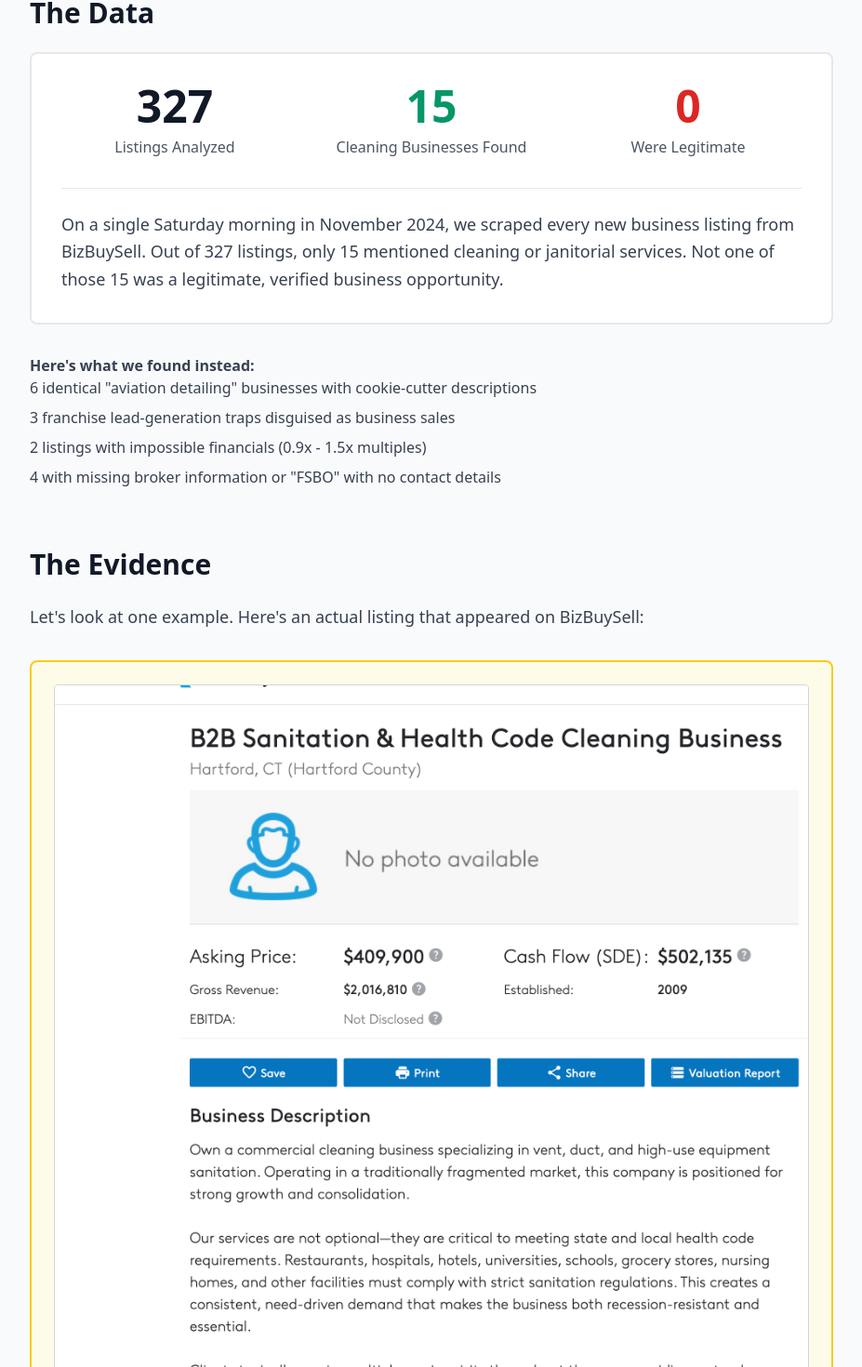
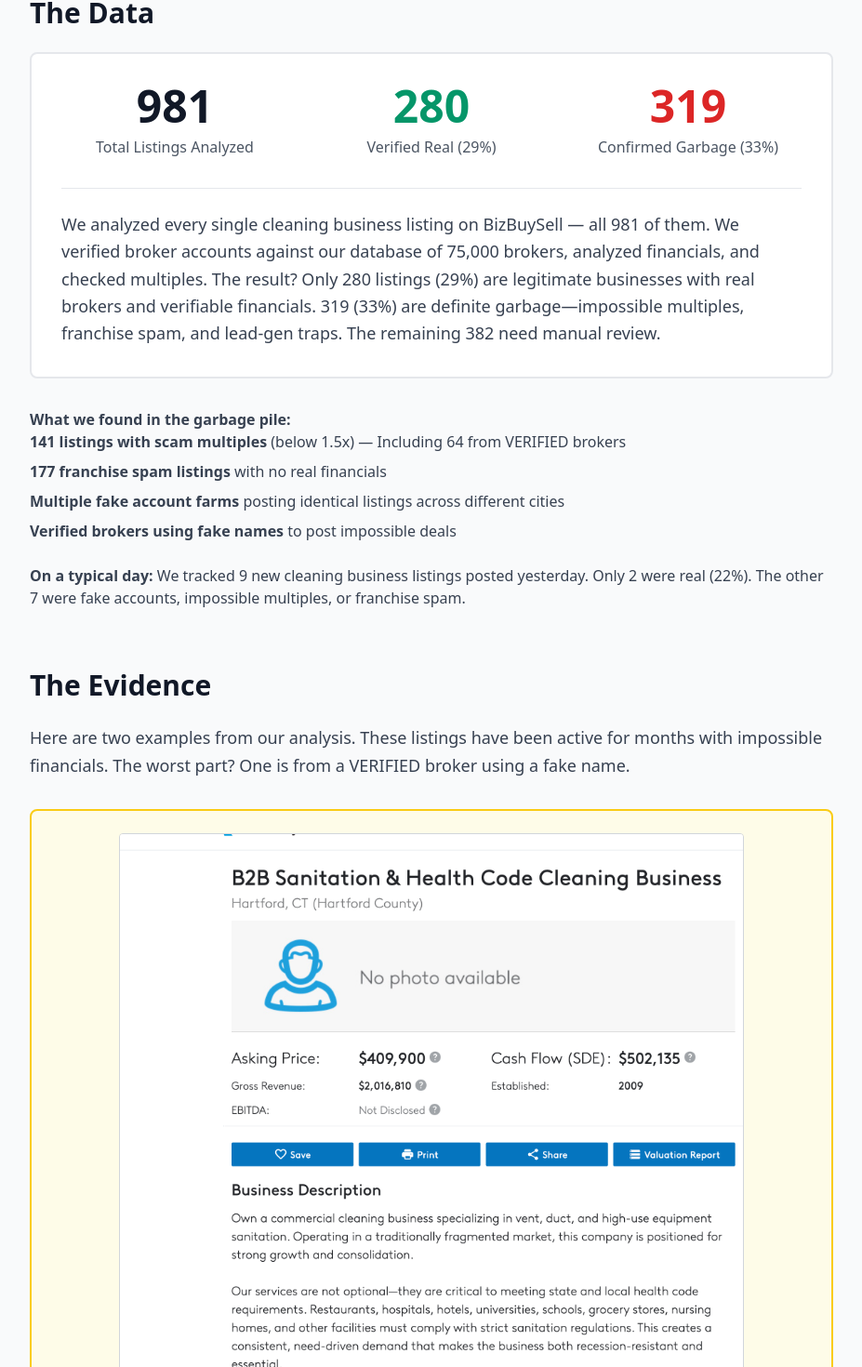
Before and after one commit to jeffsosville/cleaningexits, a Next.js app: page /why in a window 1280 px wide. Shown: the part 470-1940 px from the top of the page at 93% size, without its empty margins (176-1103 px from the left). Built offline with nearby package versions, Linux system fonts and the light colour scheme.

Commit message:
Update why.tsx

```diff
--- a/pages/why.tsx
+++ b/pages/why.tsx
@@ -1,6 +1,10 @@
 // pages/why.tsx
+// DROP THIS FILE INTO YOUR REPO AT: pages/why.tsx
+// THEN ADD THE TWO SCREENSHOT IMAGES TO: public/images/
+
 import Head from 'next/head';
 import Link from 'next/link';
+import Image from 'next/image';
 
 export default function Why() {
   return (
@@ -32,8 +36,8 @@ export default function Why() {
               We're Fixing It.
             </h1>
             <p className="text-xl text-gray-300 leading-relaxed">
-              We analyzed 327 recent BizBuySell listings looking for cleaning businesses.
-              What we found exposed a fundamentally broken marketplace.
+              We analyzed all 981 cleaning business listings on BizBuySell. Only 280 (29%) are legitimate.
+              Here's the data that exposes a fundamentally broken marketplace.
             </p>
           </div>
         </div>
@@ -48,38 +52,46 @@ export default function Why() {
             <div className="bg-white rounded-lg border-2 border-gray-200 p-8 mb-8">
               <div className="grid md:grid-cols-3 gap-8 text-center mb-8">
                 <div>
-                  <div className="text-5xl font-bold text-gray-900 mb-2">327</div>
-                  <div className="text-gray-600">Listings Analyzed</div>
+                  <div className="text-5xl font-bold text-gray-900 mb-2">981</div>
+                  <div className="text-gray-600">Total Listings Analyzed</div>
                 </div>
                 <div>
-                  <div className="text-5xl font-bold text-emerald-600 mb-2">15</div>
-                  <div className="text-gray-600">Cleaning Businesses Found</div>
+                  <div className="text-5xl font-bold text-emerald-600 mb-2">280</div>
+                  <div className="text-gray-600">Verified Real (29%)</div>
                 </div>
                 <div>
-                  <div className="text-5xl font-bold text-red-600 mb-2">0</div>
-                  <div className="text-gray-600">Were Legitimate</div>
+                  <div className="text-5xl font-bold text-red-600 mb-2">319</div>
+                  <div className="text-gray-600">Confirmed Garbage (33%)</div>
                 </div>
               </div>
 
               <div className="border-t pt-6">
                 <p className="text-gray-700 text-lg leading-relaxed">
-                  On a single Saturday morning in November 2024, we scraped every new business listing
-                  from BizBuySell. Out of 327 listings, only 15 mentioned cleaning or janitorial services.
-                  Not one of those 15 was a legitimate, verified business opportunity.
+                  We analyzed every single cleaning business listing on BizBuySell — all 981 of them.
+                  We verified broker accounts against our database of 75,000 brokers, analyzed financials,
+                  and checked multiples. The result? Only 280 listings (29%) are legitimate businesses
+                  with real brokers and verifiable financials. 319 (33%) are definite garbage—impossible
+                  multiples, franchise spam, and lead-gen traps. The remaining 382 need manual review.
                 </p>
               </div>
             </div>
 
             <div className="prose prose-lg max-w-none text-gray-700">
               <p>
-                <strong>Here's what we found instead:</strong>
+                <strong>What we found in the garbage pile:</strong>
               </p>
               <ul className="space-y-2">
-                <li>6 identical "aviation detailing" businesses with cookie-cutter descriptions</li>
-                <li>3 franchise lead-generation traps disguised as business sales</li>
-                <li>2 listings with impossible financials (0.9x - 1.5x multiples)</li>
-                <li>4 with missing broker information or "FSBO" with no contact details</li>
+                <li><strong>141 listings with scam multiples</strong> (below 1.5x) — Including 64 from VERIFIED brokers</li>
+                <li><strong>177 franchise spam listings</strong> with no real financials</li>
+                <li><strong>Multiple fake account farms</strong> posting identical listings across different cities</li>
+                <li><strong>Verified brokers using fake names</strong> to post impossible deals</li>
               </ul>
+
+              <p className="mt-6">
+                <strong>On a typical day:</strong> We tracked 9 new cleaning business listings posted
+                yesterday. Only 2 were real (22%). The other 7 were fake accounts, impossible multiples,
+                or franchise spam.
+              </p>
             </div>
           </section>
 
@@ -88,45 +100,24 @@ export default function Why() {
             <h2 className="text-3xl font-bold text-gray-900 mb-6">The Evidence</h2>
 
             <p className="text-gray-700 text-lg mb-8 leading-relaxed">
-              Let's look at one example. Here's an actual listing that appeared on BizBuySell:
+              Here are two examples from our analysis. These listings have been active for months with
+              impossible financials. The worst part? One is from a VERIFIED broker using a fake name.
             </p>
 
+            {/* Junk Listing 1 */}
             <div className="bg-yellow-50 border-2 border-yellow-400 rounded-lg p-6 mb-6">
               <div className="mb-4">
-                <img
+                <Image
                   src="/images/bizbuysell-junk-1.png"
-                  alt="BizBuySell listing showing impossible 1.07x multiple"
-                  className="w-full rounded border border-gray-300"
+                  alt="BizBuySell listing showing impossible 0.82x multiple"
+                  width={600}
+                  height={400}
+                  className="w-full max-w-2xl mx-auto rounded border border-gray-300"
                 />
               </div>
 
               <div className="bg-white rounded p-4">
                 <p className="text-sm text-gray-600 mb-2"><strong>Why this is a red flag:</strong></p>
-                <p className="text-gray-700 mb-3">
-                  <strong>$375,000 asking price ÷ $350,268 cashflow = 1.07x multiple</strong>
-                </p>
-                <p className="text-gray-700">
-                  You'd get your entire investment back in 13 months. If this business actually
-                  generated $350K in annual cash flow, why would anyone sell it for $375K?
-                  Real commercial cleaning businesses sell for 2.5x-4x multiples, not 1.07x.
-                </p>
-                <p className="text-gray-700 mt-3 font-semibold">
-                  This has been listed for months. BizBuySell never removed it.
-                </p>
-              </div>
-            </div>
-
-            <div className="bg-yellow-50 border-2 border-yellow-400 rounded-lg p-6 mb-8">
-              <div className="mb-4">
-                <img
-                  src="/images/bizbuysell-junk-2.png"
-                  alt="BizBuySell listing showing impossible 0.82x multiple"
-                  className="w-full rounded border border-gray-300"
-                />
-              </div>
-
-              <div className="bg-white rounded p-4">
-                <p className="text-sm text-gray-600 mb-2"><strong>Even worse:</strong></p>
                 <p className="text-gray-700 mb-3">
                   <strong>$409,900 asking price ÷ $502,135 cashflow = 0.82x multiple</strong>
                 </p>
@@ -135,6 +126,31 @@ export default function Why() {
                   asking $410K. That means you'd get your money back in less than 10 months and
                   the seller would be LOSING money on the deal. This is mathematically impossible
                   for a legitimate business sale.
+                </p>
+              </div>
+            </div>
+
+            {/* Junk Listing 2 */}
+            <div className="bg-yellow-50 border-2 border-yellow-400 rounded-lg p-6 mb-8">
+              <div className="mb-4">
+                <Image
+                  src="/images/bizbuysell-junk-2.png"
+                  alt="BizBuySell listing showing impossible 1.07x multiple"
+                  width={600}
+                  height={400}
+                  className="w-full max-w-2xl mx-auto rounded border border-gray-300"
+                />
+              </div>
+
+              <div className="bg-white rounded p-4">
+                <p className="text-sm text-gray-600 mb-2"><strong>Another example:</strong></p>
+                <p className="text-gray-700 mb-3">
+                  <strong>$375,000 asking price ÷ $350,268 cashflow = 1.07x multiple</strong>
+                </p>
+                <p className="text-gray-700">
+                  You'd get your entire investment back in 13 months. If this business actually
+                  generated $350K in annual cash flow, why would anyone sell it for $375K?
+                  Real commercial cleaning businesses sell for 2.5x-4x multiples, not 1.07x.
                 </p>
                 <p className="text-gray-700 mt-3">
                   <strong>The pattern:</strong> Both listings have "No photo available," generic
@@ -147,6 +163,43 @@ export default function Why() {
             <p className="text-gray-700 italic">
               These listings stayed active for months. BizBuySell never removed them.
             </p>
+          </section>
+
+          {/* The Scandal */}
+          <section className="mb-16">
+            <h2 className="text-3xl font-bold text-gray-900 mb-6">The Scandal: Verified Brokers Posting Fakes</h2>
+
+            <div className="bg-red-50 border-2 border-red-400 rounded-lg p-8 mb-8">
+              <p className="text-gray-700 text-lg mb-6 leading-relaxed">
+                The junk listings aren't just from anonymous scammers. We found something worse:
+              </p>
+
+              <div className="bg-white rounded-lg p-6 mb-6">
+                <p className="text-2xl font-bold text-red-600 mb-4">
+                  64 VERIFIED brokers are posting listings with impossible multiples (below 1.5x)
+                </p>
+                <p className="text-gray-700 text-lg">
+                  These aren't random spam accounts. These are legitimate, verified business brokers
+                  with real accounts posting deals that mathematically don't make sense. They're using
+                  BizBuySell as a lead generation tool, not selling actual businesses.
+                </p>
+              </div>
+
+              <p className="text-gray-700 text-lg mb-4">
+                <strong>Example from our data:</strong>
+              </p>
+              <ul className="text-gray-700 space-y-2 mb-6">
+                <li>• <strong>Account 45895</strong> - Verified broker John Harris / The Acquisition Pros</li>
+                <li>• Posted under fake name "Julian Sloane, JS Associates"</li>
+                <li>• Hartford, CT listing: $410K asking / $502K cashflow = 0.8x multiple</li>
+                <li>• This broker has a verified account but posted an impossible deal</li>
+              </ul>
+
+              <p className="text-gray-700 text-lg italic">
+                When legitimate brokers start posting fake deals for lead generation, the entire
+                marketplace becomes worthless.
+              </p>
+            </div>
           </section>
 
           {/* The Problem */}
@@ -245,10 +298,10 @@ export default function Why() {
                   <h4 className="font-bold text-gray-900 mb-3 text-lg">✅ CleaningExits Model</h4>
                   <ul className="space-y-2 text-emerald-800">
                     <li>• Free for legitimate brokers</li>
-                    <li>• Manual verification</li>
+                    <li>• Manual verification against 75K broker database</li>
                     <li>• Co-brokering revenue model</li>
                     <li>• We only win when YOU close</li>
-                    <li>• 270 verified listings (zero spam)</li>
+                    <li>• 280 verified listings (not 981 spam-filled)</li>
                   </ul>
                 </div>
               </div>
@@ -271,8 +324,8 @@ export default function Why() {
                   <div className="flex items-start gap-3">
                     <span className="text-emerald-600 text-xl flex-shrink-0">✓</span>
                     <div>
-                      <strong>Real broker verification</strong> — We confirm the listing is from a
-                      legitimate business broker with contact information and licensing
+                      <strong>Real broker verification</strong> — We verify every listing against our
+                      database of 75,000 business brokers. Fake accounts and phantom brokers don't make it through.
                     </div>
                   </div>
                   <div className="flex items-start gap-3">
@@ -392,7 +445,7 @@ export default function Why() {
           <section className="text-center">
             <h2 className="text-3xl font-bold text-gray-900 mb-4">Ready to See the Difference?</h2>
             <p className="text-xl text-gray-600 mb-8">
-              Browse 270 verified cleaning businesses. No franchise spam. No fake listings.
+              Browse 280 verified cleaning businesses. No franchise spam. No fake listings. No impossible multiples.
             </p>
             <div className="flex flex-col sm:flex-row gap-4 justify-center items-center">
               <Link
```
